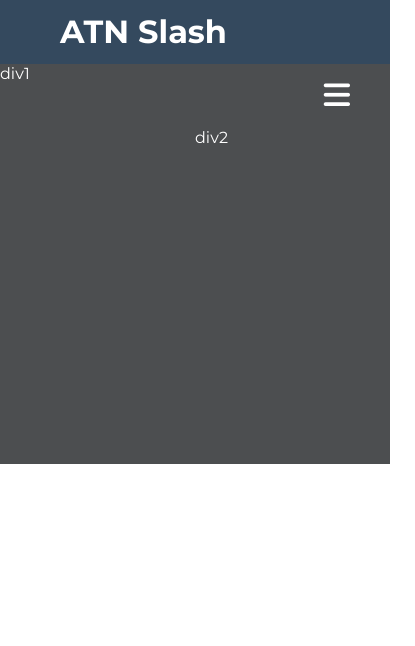
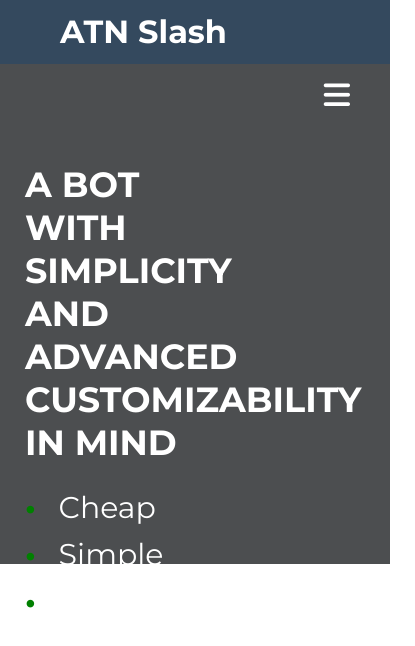
Before and after one commit to NerfedJabolo/atn-slash-full, a plain HTML site: page index.html in a window 390 px wide. Shown: the whole page, 415 px wide, since content can reach past the window. Drawn offline with nearby package versions, Linux system fonts and the light colour scheme.

Commit message:
added catchphrase along with perks and added responsiveness

```diff
--- a/index.html
+++ b/index.html
@@ -1,5 +1,6 @@
 <!DOCTYPE html>
 <html lang="en">
+
 <head>
   <meta charset="UTF-8" />
   <meta http-equiv="X-UA-Compatible" content="IE=edge" />
@@ -31,9 +32,24 @@
   </nav>
 
   <section class="hero">
-      <div class="container"></div>
-      <div class="div1">div1</div>
-      <div class="div2">div2</div>
+    <div class="div1">
+      <h1 class="catchphrase">A bot with simplicity and advanced customizability in mind</h1>
+      <ul class="perks">
+        <li class="perk">
+          Cheap
+        </li>
+        <li class="perk">
+          Simple
+        </li>
+        <li class="perk">
+          Customizable
+        </li>
+      </ul>
+    </div>
+    <div class="div2">
+
+    </div>
   </section>
 </body>
+
 </html>
--- a/styles.css
+++ b/styles.css
@@ -19,25 +19,8 @@
 .hero {
     background-color: #4c4e50;
     color: white;
-    height: 400px;
+    height: 500px;
     width: 100vw;
-}
-
-.div1 {
-    /* text-align: center; */
-    width: 50vw;
-    height: 500px;
-    float: left;
-    /* background-color: orange; */
-
-}
-.div2 {
-    /* text-align: center; */
-    width: 50vw;
-    height: 500px;
-    /* background-color: blue; */
-    overflow: hidden;
-
 }
 
 label.logo {
@@ -85,6 +68,46 @@
   display: none;
 }
 
+.div1 {
+    max-lines: 3;
+    margin-top: 35px;
+    margin-left: 25px;
+    /* text-align: center; */
+    width: 100vw;
+    height: 500px;
+    float: left;
+    /* background-color: orange; */
+
+}
+
+.catchphrase {
+    font-size: 35px;
+    max-width: 40vw;
+    margin-bottom: 20px;
+    text-transform: uppercase;
+}
+
+.perks {
+    display: flex;
+    flex-direction: column;
+    font-size: 30px;
+}
+
+.perk {
+    margin-top: 5px;
+    margin-bottom: 5px;
+}
+
+.perk::before {
+    content: "\2022";
+    color: green;
+    width: 1em;
+    font-weight: bolder;
+    margin-right: 0.5em;
+}
+
+
+
 @media (max-width: 1048px) {
   label.logo {
     padding-left: 60px;
@@ -97,6 +120,10 @@
   nav a {
     font-size: 17px;
   }
+}
+
+.catchphrase {
+    max-width: 50vw;
 }
 
 @media (max-width: 909px) {
```
Lines whose indentation alone changed are shown as unchanged.
